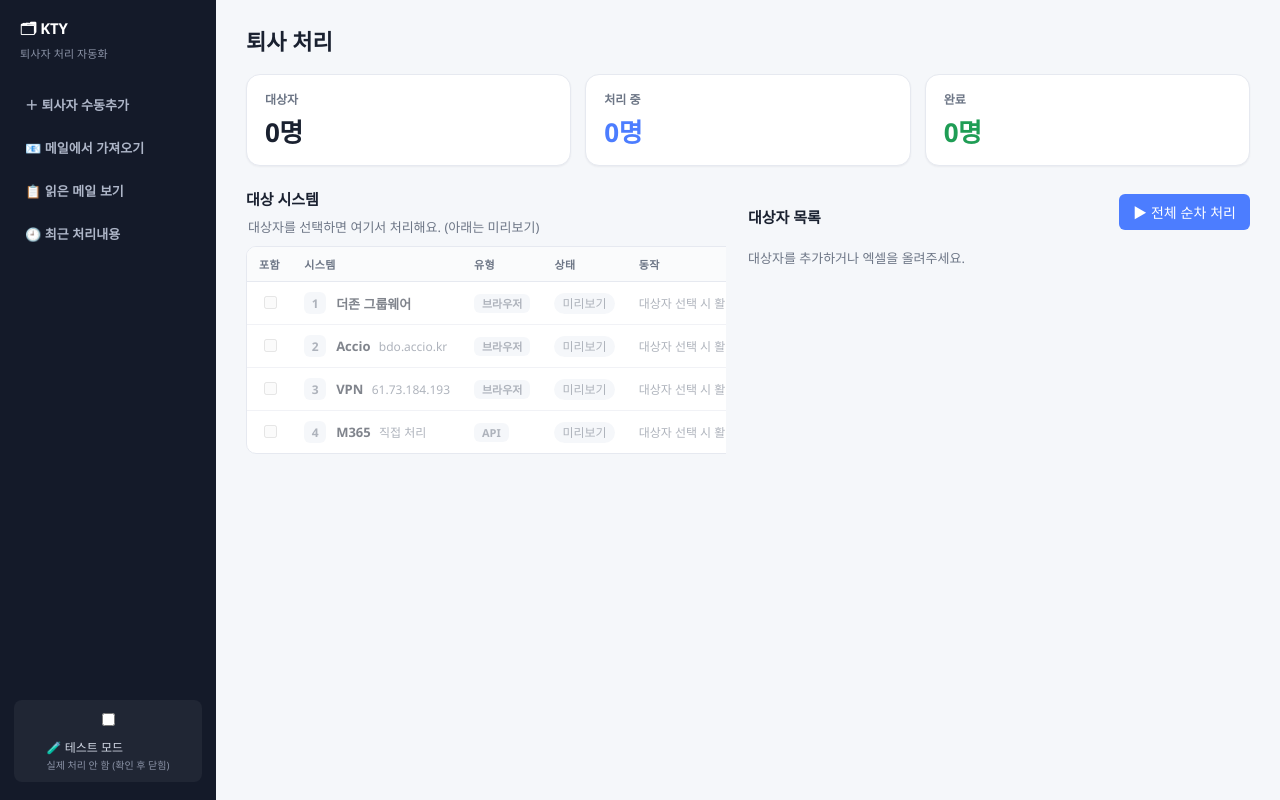
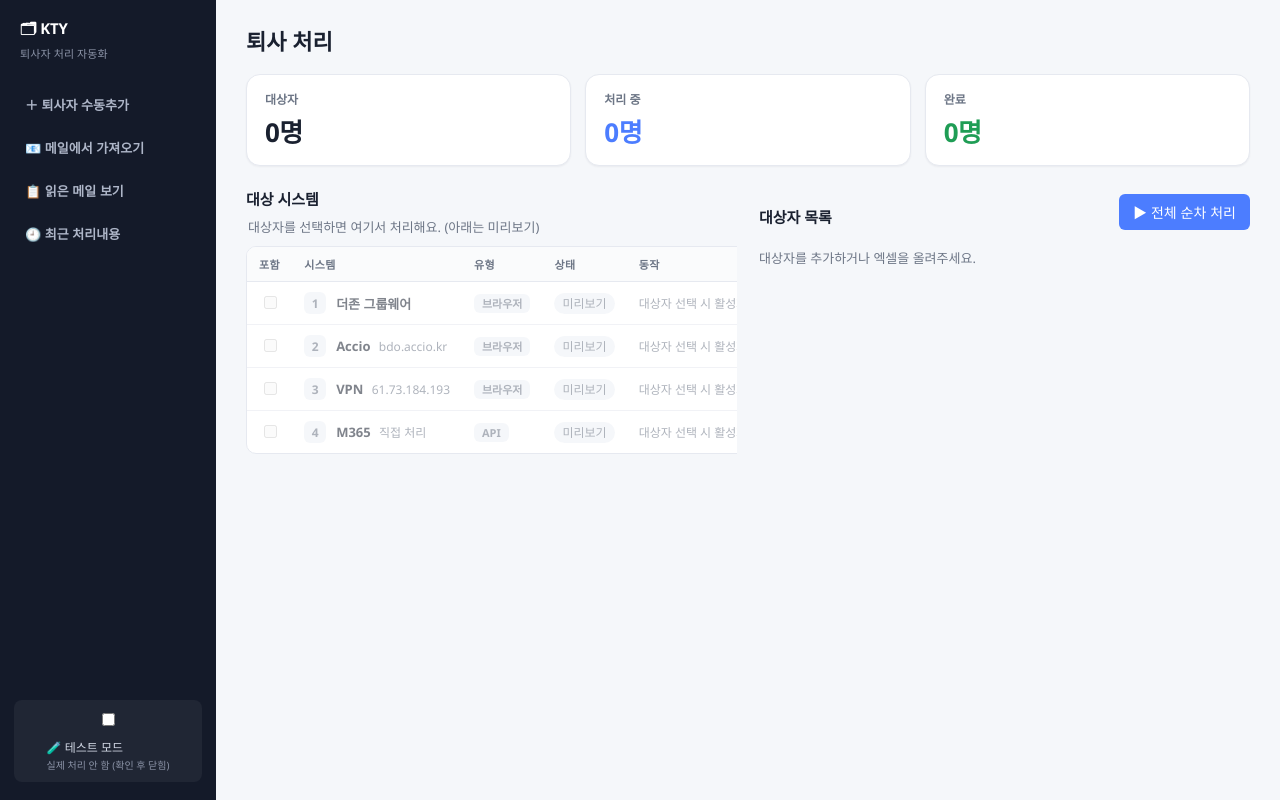
Before and after one commit to Jin-Gyu-19/KTY, a Flask app: page / in a window 1280 px wide. Run offline with Flask 3, Linux system fonts and the light colour scheme.

Commit message:
대상 시스템/대상자 목록 열 비율 5:5로 정렬
- 좌측 고정폭(480px)을 minmax(0,1fr) 2열로 바꿔 좌우 균등 배치

Co-Authored-By: Claude Opus 4.8 <noreply@anthropic.com>

```diff
--- a/static/style.css
+++ b/static/style.css
@@ -114,7 +114,7 @@ h1 { font-size: 22px; }
 /* 좌: 대상 시스템(고정), 우: 컨트롤 + 대상자 목록 */
 .layout {
   display: grid;
-  grid-template-columns: 480px 1fr;
+  grid-template-columns: minmax(0, 1fr) minmax(0, 1fr);  /* 5:5 */
   gap: 22px;
   align-items: start;
 }
```
